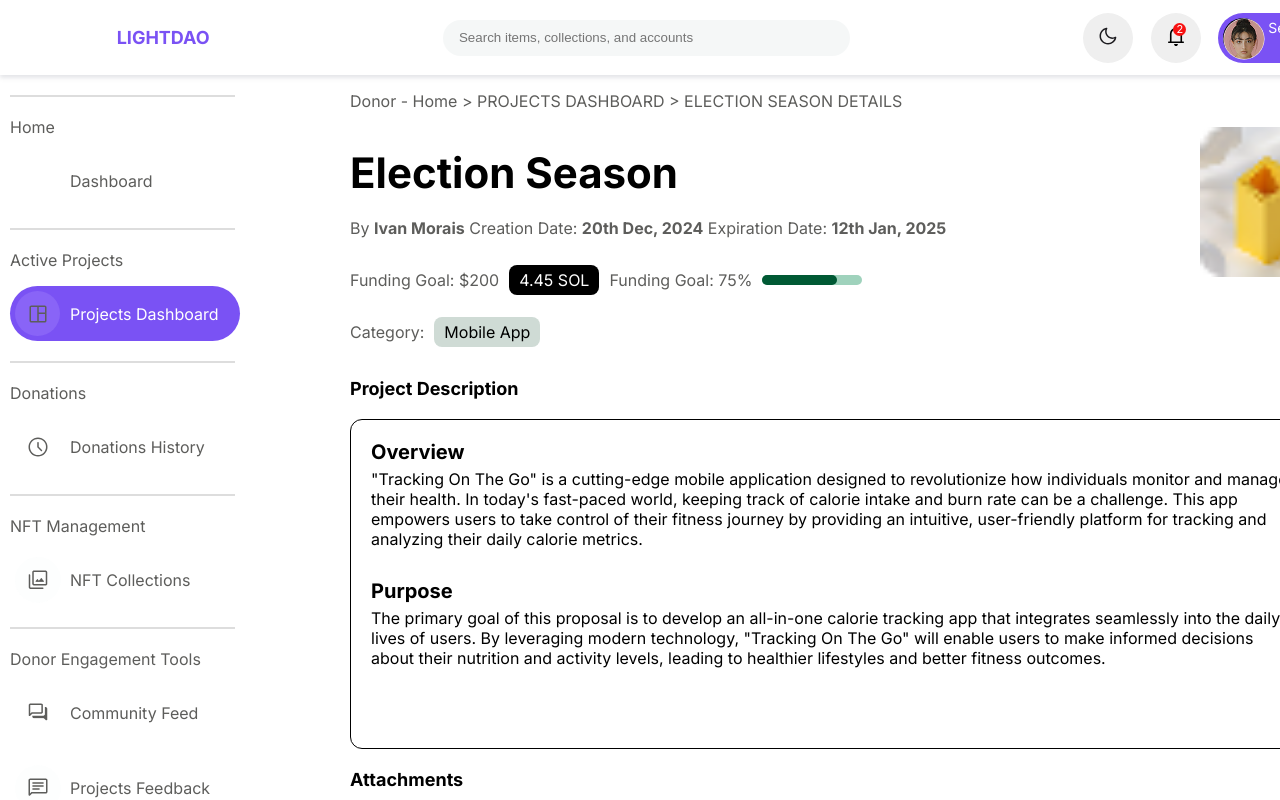
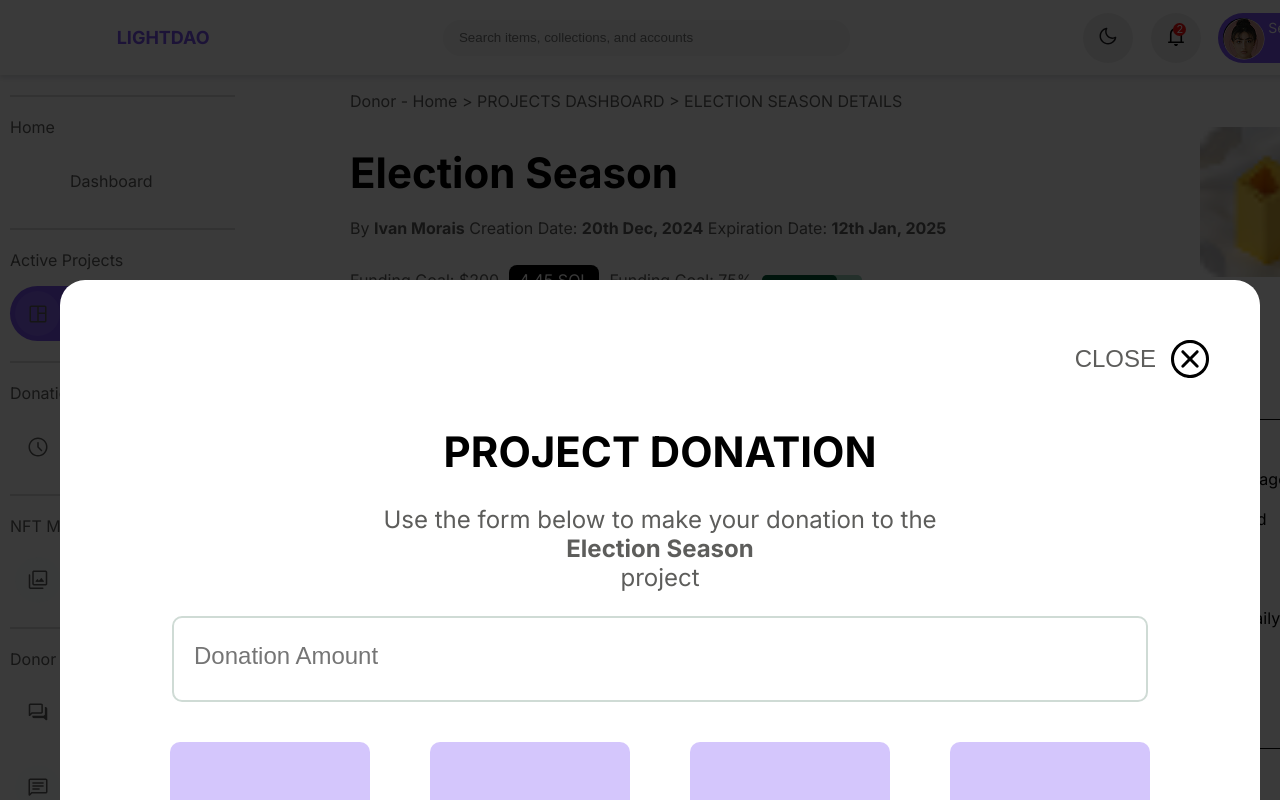
Before and after one commit to Lightdao/LightDAO-Main, a React (Vite) app: page /Donor01A in a window 1280 px wide. Both pictures are taken after a click on the button 1050 px from the left and 397 px from the top of the page. Shown: the top 800 px of the page. Built offline with nearby package versions, Linux system fonts and the light colour scheme.

Commit message:
donor01D mvp

```diff
--- a/src/pages/Donor.css
+++ b/src/pages/Donor.css
@@ -42,6 +42,10 @@ hr {
 
 p {
     color: #5D5D5B;
+}
+
+.center-text {
+    text-align: center;
 }
 
 .rounded-purple-button {
@@ -860,3 +864,127 @@ input[type="checkbox"]:checked {
     font-style: italic;
     line-height: 1.7;
 }
+
+/*donation popup window*/
+
+.donation-popup {
+    position: fixed;
+    left: 0px;
+    top: 0px;
+    bottom: 0px;
+    right: 0px;
+    background-color: #000000c5;
+    width: 100vw;
+    height: 100%;
+    min-width: 1500px;
+    display: flex;
+}
+
+.donation-popup-window {
+    position: absolute;
+    top: 280px;
+    left: 60px;
+    background-color: #FFFFFF;
+    width: 85vw;
+    min-width: 1200px;
+    height: auto;
+    border-radius: 25px;
+}
+
+.donation-content-container {
+    display: flex;
+    justify-content: center;
+}
+
+.donation-content {
+    width: 1000px;
+}
+
+.close-donation-popup {
+    display: flex;
+    justify-content: flex-end;
+    padding: 40px 40px 0 0;
+}
+
+.close-button {
+    display: flex;
+    align-items: center;
+    font-size: 24px;
+    gap: 10px;
+    background-color: #FFFFFF;
+    border-radius: 25px;
+}
+
+.donation-form-text {
+    font-size: 24px;
+}
+
+.donation-form-text span {
+    font-weight: bold;
+}
+
+.donation-amounts {
+    display: flex;
+    flex-direction: column;
+    align-items: center;
+    gap: 40px;
+}
+
+.donation-amount-bar {
+    height: 80px;
+    width: 950px;
+    border: 2px solid #CFDBD5;
+    border-radius: 10px;
+    padding-left: 20px;
+}
+
+.donation-amount-bar::placeholder {
+    font-size: 24px;
+}
+
+.donation-squares {
+    display: grid;
+    grid-template-columns: repeat(4, 200px);
+    grid-template-rows: auto;
+    gap: 60px;
+}
+
+.square {
+    width: 200px;
+    height: 150px;
+    background-color: #8964f75d;
+    display: flex;
+    justify-content: center;
+    align-items: center;
+    border-radius: 10px;
+}
+
+.square h2 {
+    color: #7A52F4;
+    font-weight: bolder;
+}
+
+.payment-acceptance-container {
+    display: flex;
+    gap: 20px;
+}
+
+.payment-acceptance {
+    background-color: #8964f75d;
+    width: 150px;
+    padding: 20px;
+    border-radius: 999px;
+}
+
+.donation-button-popup {
+    display: flex;
+    justify-content: center;
+    padding-top: 50px;
+    padding-bottom: 400px;
+}
+
+.donation-button-popup button {
+    width: 400px;
+    height: 60px;
+    font-size: 30px;
+}
--- a/src/pages/Donor01A.tsx
+++ b/src/pages/Donor01A.tsx
@@ -427,6 +427,9 @@ const SpecificProject: React.FC<ProjectDetails> = ({projectData}) => {
                     </div>
                 </div>
             </section>
+
+            {/* NOTE: for now placed here until I implement button logic to display it */}
+            <DonationPopup projectData={projectData} />
         </div>
     );
 }
@@ -455,4 +458,75 @@ const DonationPerk: React.FC<ProjectDetails> = ({projectData}) => {
     );
 }
 
+const DonationPopup: React.FC<ProjectDetails> = ({projectData}) => {
+    return (
+        <>
+            <div className="donation-popup"></div>
+
+            <div className="donation-popup-window">
+                <div className="close-donation-popup">
+                    <button className="close-button">
+                        <p>CLOSE</p>
+                        <img src="/Close Icon.svg" alt="close button" />
+                    </button>
+                </div>
+
+                <div className="donation-content-container">
+                    <div className="donation-content">
+                    <div>
+                        <h1 className="center-text">PROJECT DONATION</h1>
+                        <p className="donation-form-text center-text">Use the form below to make your donation to the <br /> <span>{projectData.projectName}</span> <br /> project</p>
+                    </div>
+                    <div className="donation-amounts">
+                        <input className="donation-amount-bar" type="number" name="" id=""  placeholder="Donation Amount" />
+                        <div className="donation-squares">
+                            <DonationSquare amount={1} />
+                            <DonationSquare amount={2} />
+                            <DonationSquare amount={5} />
+                            <DonationSquare amount={10} />
+                            <DonationSquare amount={20} />
+                            <DonationSquare amount={25} />
+                            <DonationSquare amount={50} />
+                            <DonationSquare amount={100} />
+                            <DonationSquare amount={150} />
+                            <DonationSquare amount={200} />
+                            <DonationSquare amount={250} />
+                            <DonationSquare amount={500} />
+                        </div>
+                    </div>
+
+                    <hr />
+
+                    <p>Payment Methods</p>
+                    <div className="payment-acceptance-container">
+                        <div className="payment-acceptance">MASTER CARD</div>
+                        <div className="payment-acceptance">VISA</div>
+                        <div className="payment-acceptance">BINANCE</div>
+                        <div className="payment-acceptance">TRUST</div>
+                    </div>
+
+                    <hr />
+
+                    <div className="donation-button-popup">
+                        <button className="donate-button project-button"><p>DONATE NOW!</p><img src="/Donate Icon.svg" alt="donate icon" /></button>
+                    </div>
+                    </div>
+                </div>
+            </div>
+        </>
+    );
+}
+
+interface DonationAmount {
+    amount: number;
+}
+
+const DonationSquare: React.FC<DonationAmount> = ({amount}) => {
+    return (
+        <div className="square">
+            <h2>${amount}</h2>
+        </div>
+    );
+}
+
 export default Donor01A;
```
Also changed, not shown: public/Close Icon.svg (added).
